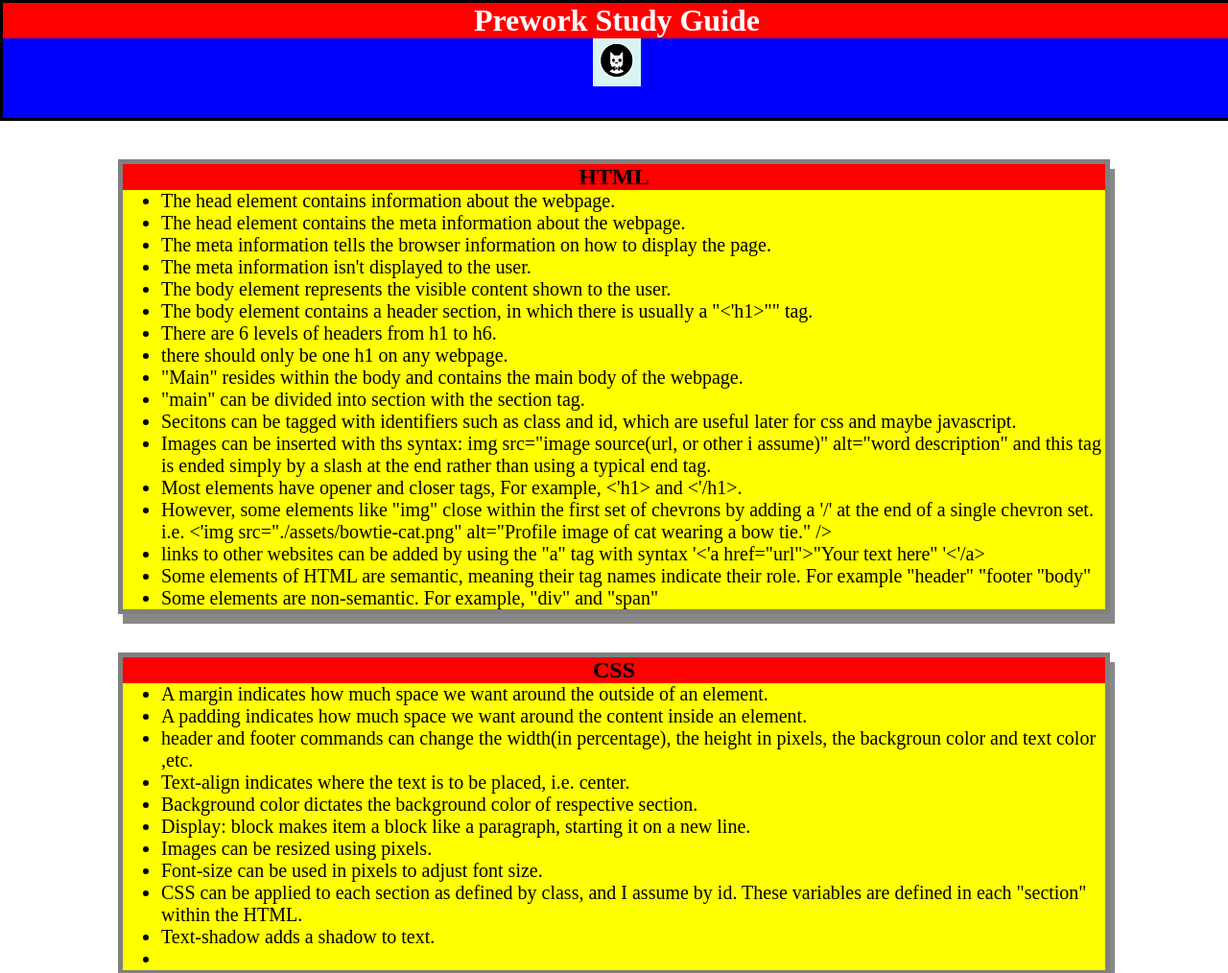
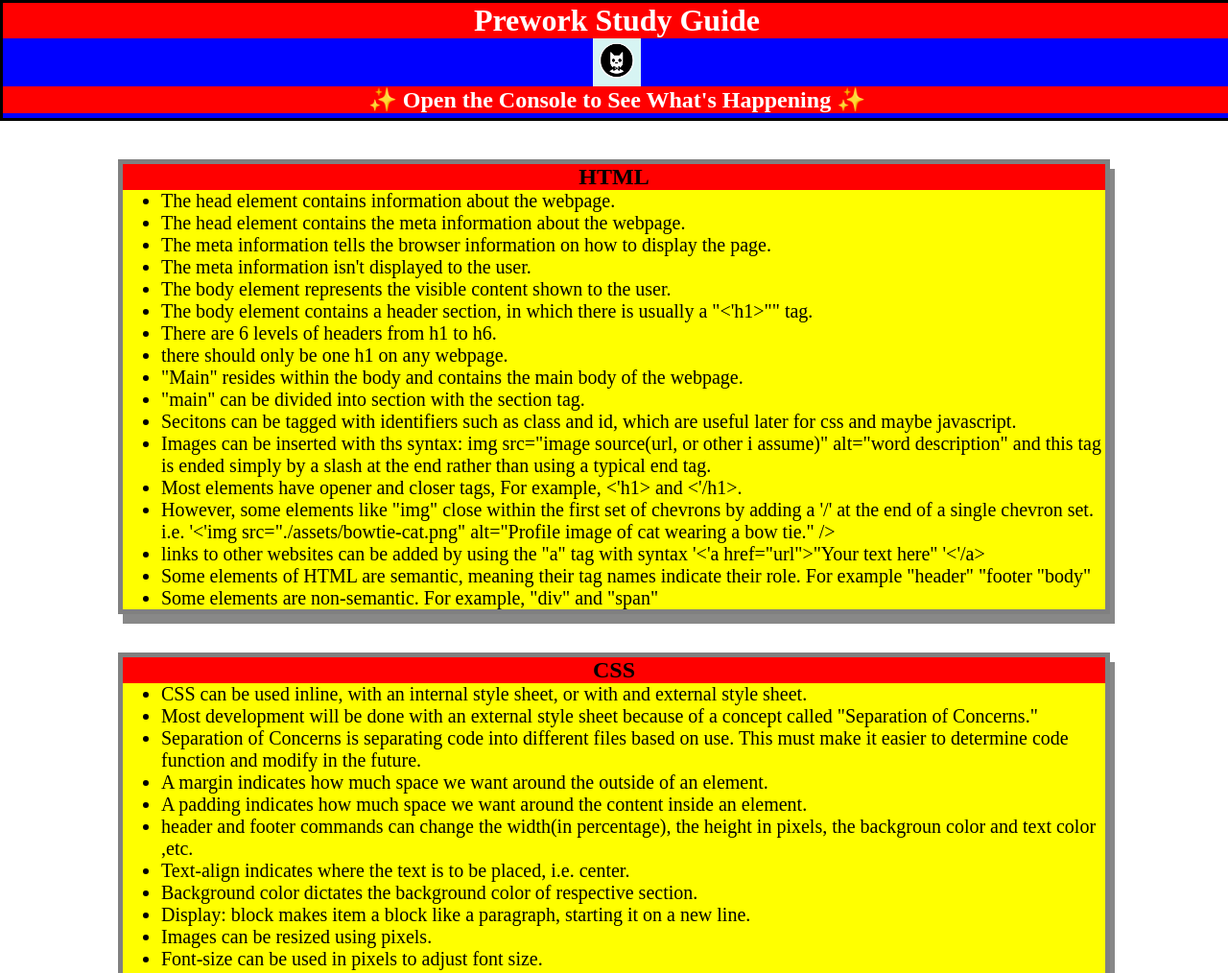
Before and after one commit to AHelmin/prework-study-guide, a plain HTML site: page index.html in a window 1280 px wide. Shown: the top 1014 px of the page at 96% size. Drawn offline with Linux system fonts and the light colour scheme.

Commit message:
add javascript to prework-study-guide

```diff
--- /dev/null
+++ b/assets/script.js
@@ -0,0 +1,19 @@
+var topics = ['HTML', 'CSS', 'Git', 'JavaScript'];
+
+for(var x = 0; x < topics.length; x++) {
+    console.log(topics[x])
+}
+
+/*
+if (topic === 'HTML') {
+  console.log("Let's study HTML!");
+} else if (topic === 'CSS') {
+  console.log("Let's study CSS!");
+} else if (topic === 'Git') {
+  console.log("Let's study Git!");
+} else if (topic === 'JavaScript') {
+  console.log("Let's study JavaScript!");
+} else {
+  console.log('Please try again!');
+}
+*/
--- a/index.html
+++ b/index.html
@@ -11,6 +11,7 @@
     <header id="top">
       <h1>Prework Study Guide</h1>
       <img src="./assets/bowtie-cat.png" alt="Profile image of cat wearing a bow tie." />
+      <h2>✨ Open the Console to See What's Happening ✨</h2>
     </header>
     <main>
       <section class="card" id="html-section">
@@ -31,7 +32,7 @@
             is ended simply by a slash at the end rather than using a typical end tag.</li>
           <li>Most elements have opener and closer tags, For example, <'h1> and <'/h1>.</li>
           <li>However, some elements like "img" close within the first set of chevrons by adding a '/' at the end of a single chevron set.
-            i.e. <'img src="./assets/bowtie-cat.png" alt="Profile image of cat wearing a bow tie." />
+            i.e. '<'img src="./assets/bowtie-cat.png" alt="Profile image of cat wearing a bow tie." />
           </li>
           <li>links to other websites can be added by using the "a" tag with syntax '<'a href="url">"Your text here" '<'/a></li>
           <li>Some elements of HTML are semantic, meaning their tag names indicate their role. For example "header" "footer "body"</li>
@@ -41,6 +42,9 @@
       <section class="card" id="css-section">
         <h2>CSS</h2>
         <ul>
+          <li>CSS can be used inline, with an internal style sheet, or with and external style sheet.</li>
+          <li>Most development will be done with an external style sheet because of a concept called "Separation of Concerns."</li>
+          <li>Separation of Concerns is separating code into different files based on use. This must make it easier to determine code function and modify in the future.</li>
           <li>A margin indicates how much space we want around the outside of an element.</li>
           <li>A padding indicates how much space we want around the content inside an element.</li>
           <li>header and footer commands can change the width(in percentage), the height in pixels, the backgroun color and text color
@@ -83,5 +87,6 @@
     <footer>
       <p>I can code!</p>
     </footer>
+    <script src="./assets/script.js"></script>
   </body>
 </html>
```
